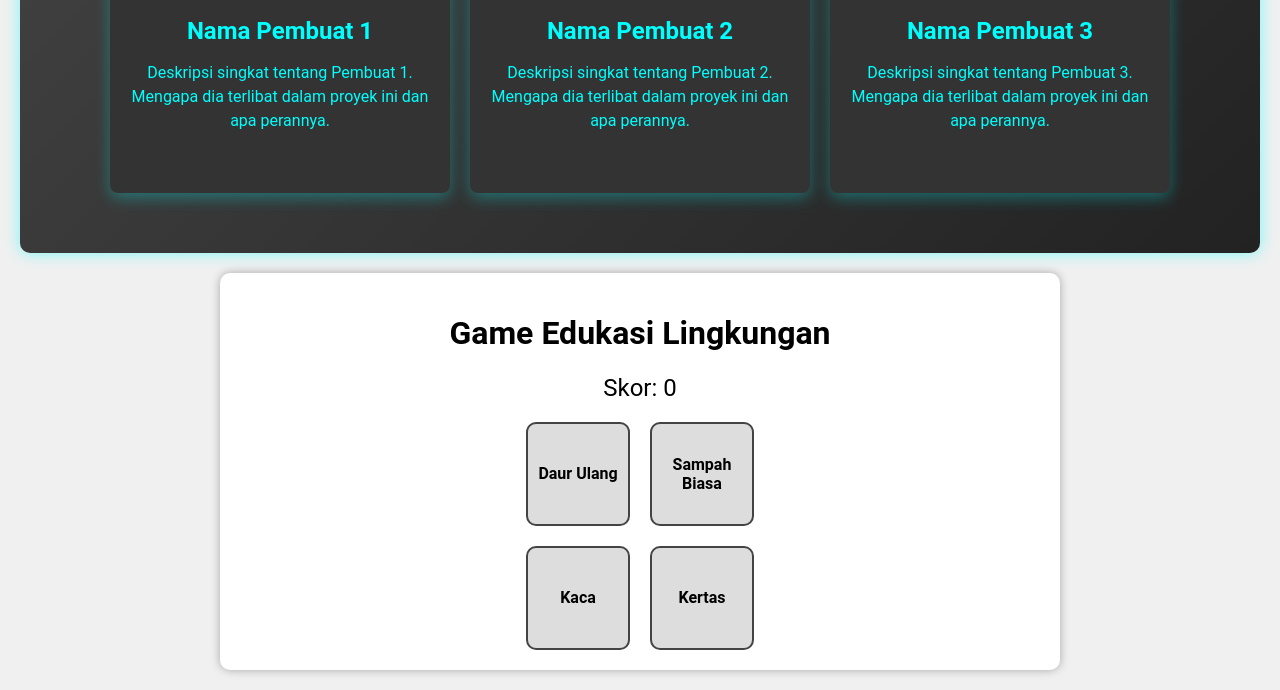
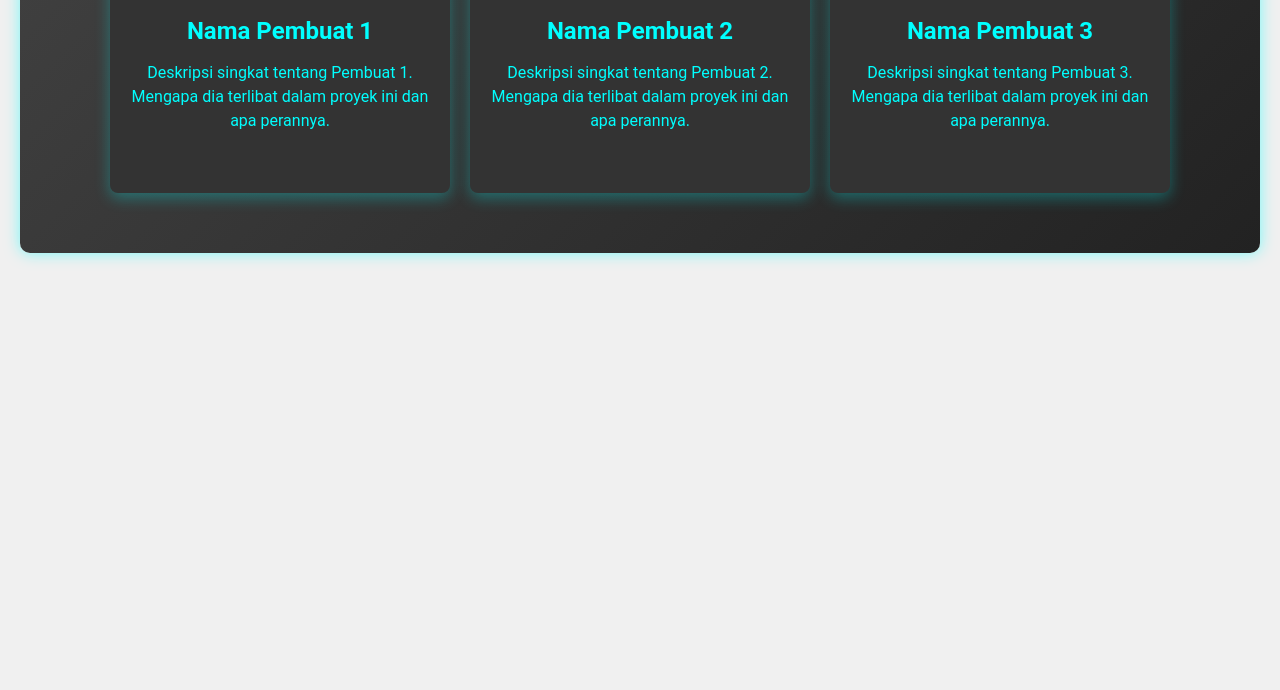
Before and after one commit to veren123/Kreanova, a plain HTML site: page index.html in a window 1280 px wide. Shown: the part 842-1532 px from the top of the page. After the commit the page ends 1115 px from the top, so only its background shows below. Drawn offline with Linux system fonts and the light colour scheme.

Commit message:
Update index.html

```diff
--- a/index.html
+++ b/index.html
@@ -108,25 +108,7 @@
 
 
 
-    <!-- Kontainer untuk game -->
-    <div class="game-container">
-        <h1>Game Edukasi Lingkungan</h1>
-        <div class="score-board">
-            <span>Skor: <span id="score">0</span></span>
-        </div>
-        <div class="bins">
-            <div class="bin" id="recycling-bin">Daur Ulang</div>
-            <div class="bin" id="trash-bin">Sampah Biasa</div>
-        </div>
-        <div class="trash-container">
-            <!-- Item sampah akan ditambahkan secara dinamis di sini -->
-        </div>
-        <div id="game-over" class="game-over hidden">
-            <h2>anda menang</h2>
-            <p>Skor akhir: <span id="final-score"></span></p>
-            <button id="restart-btn">Mulai Lagi</button>
-        </div>
-    </div>
+
 
     <script src="script.js"></script>
 </body>
```
